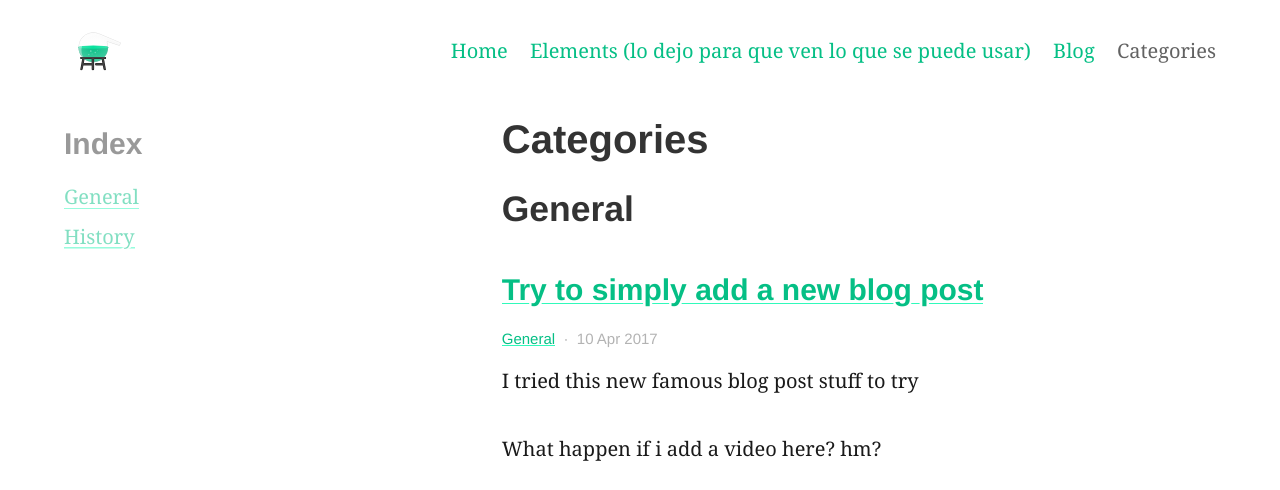
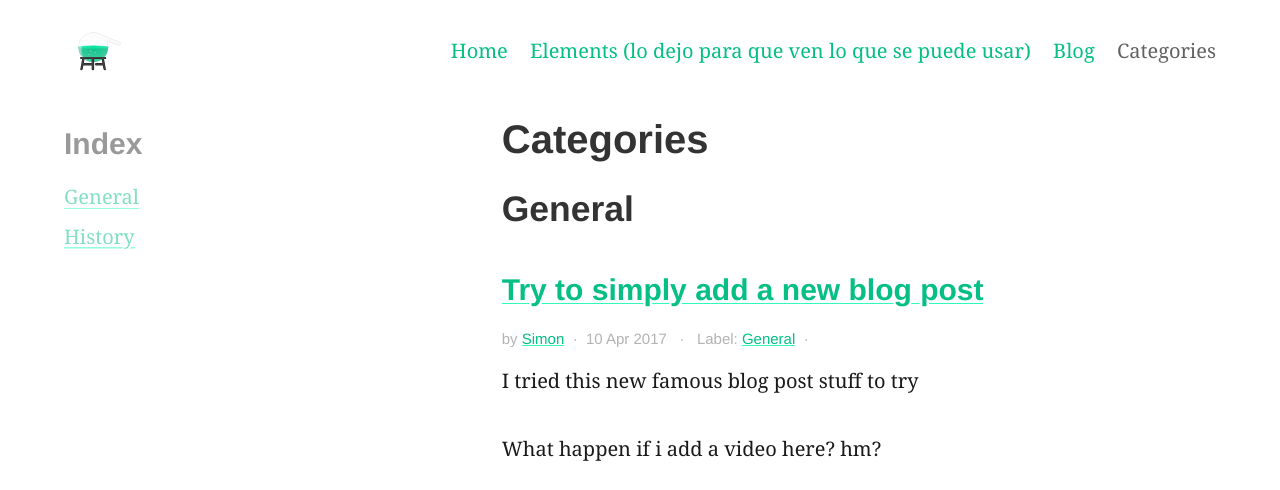
Before and after one commit to GG1991/nfpe, a Jekyll site: the page built from categories.md, in a window 1280 px wide and 1400 px high. Shown: the top 490 px of the window. Built offline with Jekyll 4.4.1, drawn with Linux system fonts in a browser that asks for light colours; some of the changed text lies outside the part shown; grey boxes are pictures that could not be loaded.

Commit message:
add author name to blog post

```diff
--- a/_includes/post-meta.html
+++ b/_includes/post-meta.html
@@ -1,3 +1,5 @@
 <small class="small  post-meta">
-  {% if page.category %}<span class="label  label--category"><a href="/categories#{{ page.category | downcase }}">{{ page.category }}</a></span>&nbsp;&nbsp;&middot;&nbsp;&nbsp;{% endif %}<time datetime="{{ page.date | date_to_xmlschema }}" class="time">{{ page.date | date_to_string }}</time>
+  {% if page.author %} by <span class="author"><a href="/author#{{ page.author | downcase }}">{{ page.author }}</a></span>&nbsp;&nbsp;&middot;&nbsp;{% endif %}
+  <time datetime="{{ page.date | date_to_xmlschema }}" class="time">{{ page.date | date_to_string }}</time>
+  {% if page.category %} &nbsp;&nbsp;&middot;&nbsp;&nbsp; Label: <span class="label  label--category"><a href="/categories#{{ page.category | downcase }}">{{ page.category }}</a></span>&nbsp;&nbsp;&middot;&nbsp;&nbsp;{% endif %}
 </small>
--- a/_layouts/post.html
+++ b/_layouts/post.html
@@ -10,6 +10,7 @@ layout: default
 
     <h1>{{ page.title }}</h1>
 		{% include post-meta.html %}
+
     {{ content }}
 
 		{% include nav-share.html %}
--- a/_posts/2017-04-10-simon-first-post.md
+++ b/_posts/2017-04-10-simon-first-post.md
@@ -1,6 +1,7 @@
 ---
 title: Try to simply add a new blog post
 category: General
+author: Simon
 feature_image: "https://unsplash.it/1200/400?image=200"
 ---
 
```
